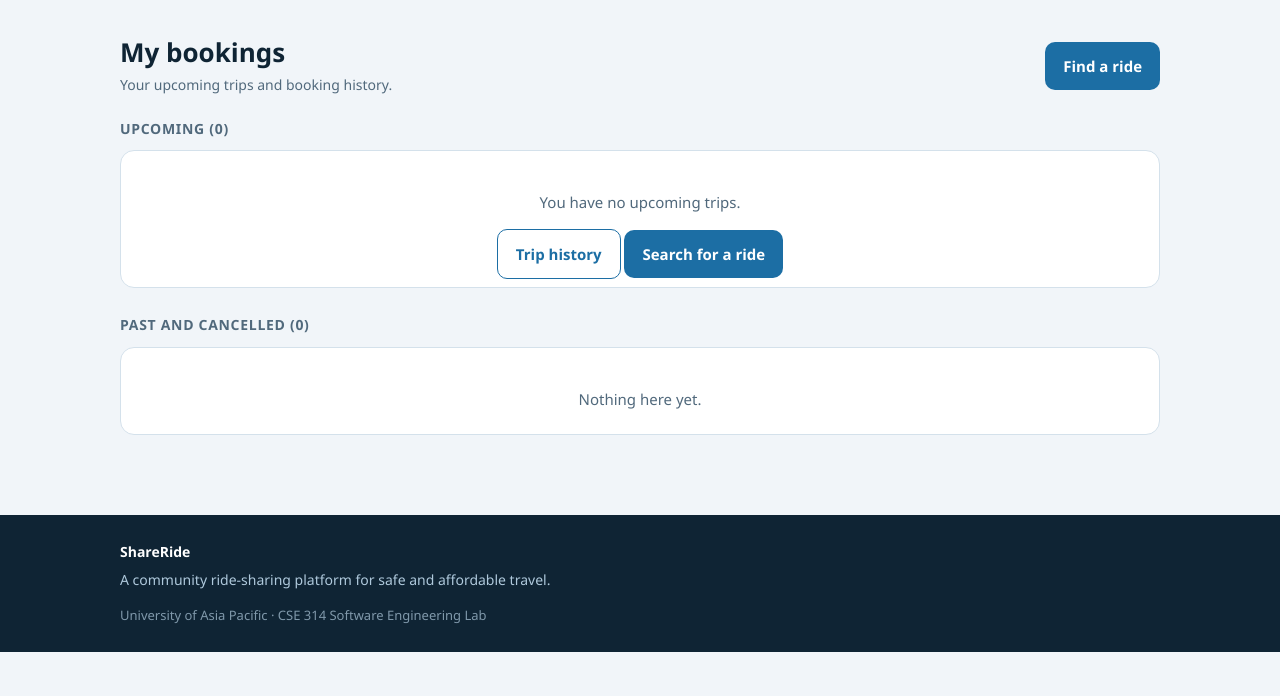
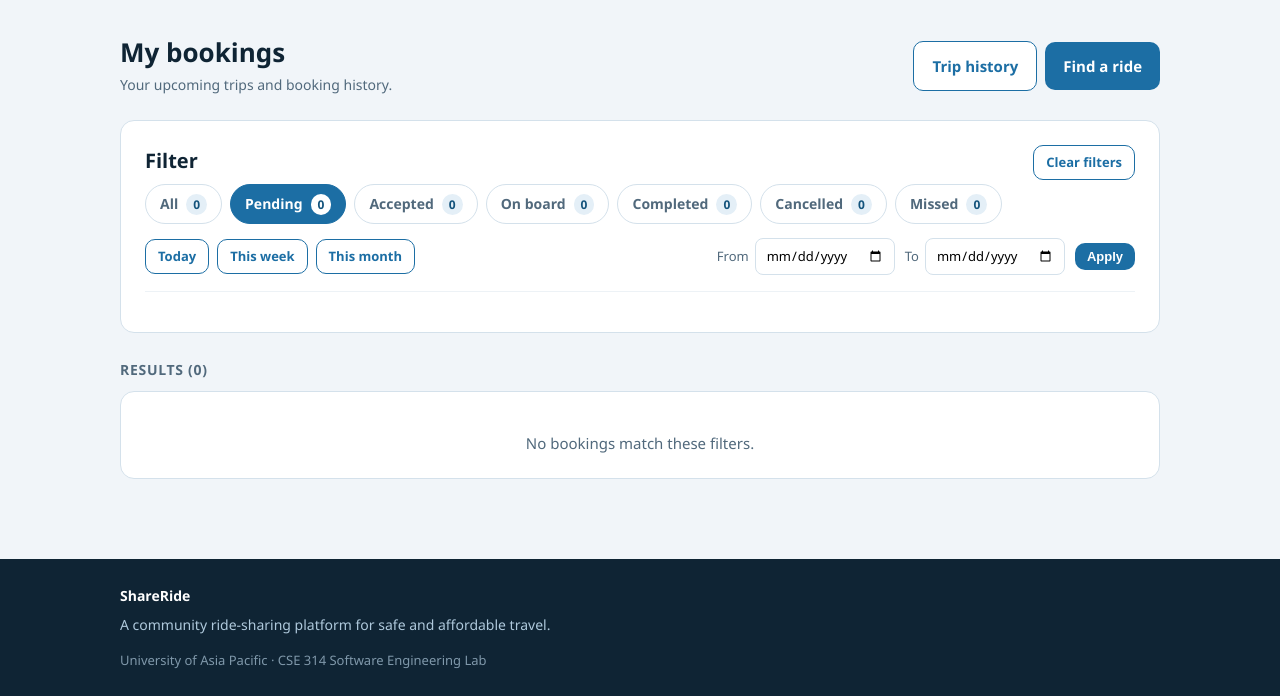
Before and after one commit to Upoma26/ShareRide, a Flask app: page /bookings/mine?status=pending in a window 1280 px wide. Shown: the part 69-765 px from the top of the page. Run offline with Flask 3, Linux system fonts and the light colour scheme; the visitor is signed in with stand-in values (Sample User, id 1); data that the repository does not hold is empty.

Commit message:
SR-51: status and date filters on My bookings

```diff
--- a/routes/bookings.py
+++ b/routes/bookings.py
@@ -32,6 +32,25 @@ def find_active_booking(ride_id, seeker_id):
     ).first()
 
 
+from datetime import date, timedelta
+
+BOOKING_FILTERS = {
+    "pending": ("pending",),
+    "accepted": ("accepted",),
+    "onboard": ("onboard",),
+    "completed": ("completed",),
+    "cancelled": ("cancelled", "rejected"),
+    "missed": ("missed",),
+}
+
+
+def parse_booking_date(text):
+    try:
+        return datetime.strptime(text, "%Y-%m-%d").date()
+    except (TypeError, ValueError):
+        return None
+
+
 @bookings_bp.route("/mine")
 @role_required("seeker")
 def mine():
@@ -50,11 +69,61 @@ def mine():
             upcoming.append(booking)
         else:
             past.append(booking)
-
     upcoming.sort(key=lambda b: (b.ride.ride_date, b.ride.ride_time))
 
-    return render_template("bookings/mine.html", upcoming=upcoming, past=past)
+    counts = {k: sum(1 for b in bookings if b.status in v) for k, v in BOOKING_FILTERS.items()}
 
+    status = request.args.get("status", "")
+    if status not in BOOKING_FILTERS:
+        status = ""
+
+    today = date.today()
+    quick = request.args.get("range", "")
+    start = parse_booking_date(request.args.get("start", ""))
+    end = parse_booking_date(request.args.get("end", ""))
+
+    if quick == "today":
+        start = end = today
+    elif quick == "week":
+        start = today - timedelta(days=today.weekday())
+        end = start + timedelta(days=6)
+    elif quick == "month":
+        start = today.replace(day=1)
+        end = (start + timedelta(days=32)).replace(day=1) - timedelta(days=1)
+    else:
+        quick = ""
+
+    results = bookings
+    if status:
+        results = [b for b in results if b.status in BOOKING_FILTERS[status]]
+    if start:
+        results = [b for b in results if b.ride.ride_date >= start]
+    if end:
+        results = [b for b in results if b.ride.ride_date <= end]
+    results = sorted(results, key=lambda b: (b.ride.ride_date, b.ride.ride_time), reverse=True)
+
+    start_text = start.isoformat() if start else ""
+    end_text = end.isoformat() if end else ""
+
+    def mine_url(**changes):
+        args = {"status": status, "range": quick, "start": start_text, "end": end_text}
+        args.update(changes)
+        return url_for("bookings.mine", **{k: v for k, v in args.items() if v})
+
+    return render_template(
+        "bookings/mine.html",
+        upcoming=upcoming,
+        past=past,
+        results=results,
+        filtered=bool(status or start or end),
+        counts=counts,
+        total_count=len(bookings),
+        status=status,
+        quick=quick,
+        start_text=start_text,
+        end_text=end_text,
+        mine_url=mine_url,
+    )
 
 @bookings_bp.route("/history")
 @role_required("seeker")
--- a/templates/bookings/mine.html
+++ b/templates/bookings/mine.html
@@ -20,7 +20,7 @@
     <div class="ride-meta">
       <span class="ride-provider">{{ ride.provider.full_name }}</span>
       <span class="ride-vehicle">{{ b.seats }} seat{{ "" if b.seats == 1 else "s" }} · ৳{{ b.total_fare }}</span>
-      {% if b.status == "accepted" %}
+      {% if b.status in ("accepted", "onboard", "completed") %}
         <span class="ride-vehicle">Plate: <strong>{{ ride.vehicle.plate_number }}</strong></span>
       {% endif %}
     </div>
@@ -47,10 +47,57 @@
     <h1 class="page-title">My bookings</h1>
     <p class="page-sub">Your upcoming trips and booking history.</p>
   </div>
+  <div class="head-actions">
+    {{ button("Trip history", style="secondary", href=url_for('bookings.history')) }}
     {{ button("Find a ride", href=url_for('rides.search')) }}
   </div>
+</div>
 
-<h2 class="section-title">Upcoming ({{ upcoming|length }})</h2>
+<div class="card">
+  <div class="dash-head">
+    <h2 class="card-title">Filter</h2>
+    {% if filtered %}
+      <a href="{{ url_for('bookings.mine') }}" class="btn btn-secondary btn-sm">Clear filters</a>
+    {% endif %}
+  </div>
+
+  <div class="tabs dash-tabs">
+    <a href="{{ mine_url(status='') }}" class="tab {% if not status %}tab-active{% endif %}">
+      All <span class="tab-count">{{ total_count }}</span>
+    </a>
+    {% for key, label in [("pending", "Pending"), ("accepted", "Accepted"), ("onboard", "On board"), ("completed", "Completed"), ("cancelled", "Cancelled"), ("missed", "Missed")] %}
+      <a href="{{ mine_url(status=key) }}" class="tab {% if status == key %}tab-active{% endif %}">
+        {{ label }} <span class="tab-count">{{ counts[key] }}</span>
+      </a>
+    {% endfor %}
+  </div>
+
+  <div class="dash-dates">
+    <div class="quick-range">
+      <a href="{{ mine_url(range='today', start='', end='') }}" class="btn btn-sm {% if quick == 'today' %}btn-primary{% else %}btn-secondary{% endif %}">Today</a>
+      <a href="{{ mine_url(range='week', start='', end='') }}" class="btn btn-sm {% if quick == 'week' %}btn-primary{% else %}btn-secondary{% endif %}">This week</a>
+      <a href="{{ mine_url(range='month', start='', end='') }}" class="btn btn-sm {% if quick == 'month' %}btn-primary{% else %}btn-secondary{% endif %}">This month</a>
+    </div>
+    <form method="GET" action="{{ url_for('bookings.mine') }}" class="date-range-form">
+      {% if status %}<input type="hidden" name="status" value="{{ status }}">{% endif %}
+      <label>From <input type="date" name="start" value="{{ start_text }}"></label>
+      <label>To <input type="date" name="end" value="{{ end_text }}"></label>
+      <button type="submit" class="btn btn-primary btn-sm">Apply</button>
+    </form>
+  </div>
+</div>
+
+{% if filtered %}
+  <h2 class="section-title section-gap">Results ({{ results|length }})</h2>
+  {% if results %}
+    <div class="ride-list">
+      {% for b in results %}{{ booking_card(b, True) }}{% endfor %}
+    </div>
+  {% else %}
+    <div class="card empty-state"><p>No bookings match these filters.</p></div>
+  {% endif %}
+{% else %}
+  <h2 class="section-title section-gap">Upcoming ({{ upcoming|length }})</h2>
   {% if upcoming %}
     <div class="ride-list">
       {% for b in upcoming %}{{ booking_card(b, True) }}{% endfor %}
@@ -58,7 +105,6 @@
   {% else %}
     <div class="card empty-state">
       <p>You have no upcoming trips.</p>
-    {{ button("Trip history", style="secondary", href=url_for('bookings.history')) }}
       {{ button("Search for a ride", href=url_for('rides.search')) }}
     </div>
   {% endif %}
@@ -71,4 +117,5 @@
   {% else %}
     <div class="card empty-state"><p>Nothing here yet.</p></div>
   {% endif %}
+{% endif %}
 {% endblock %}
```
Lines whose indentation alone changed are shown as unchanged.
